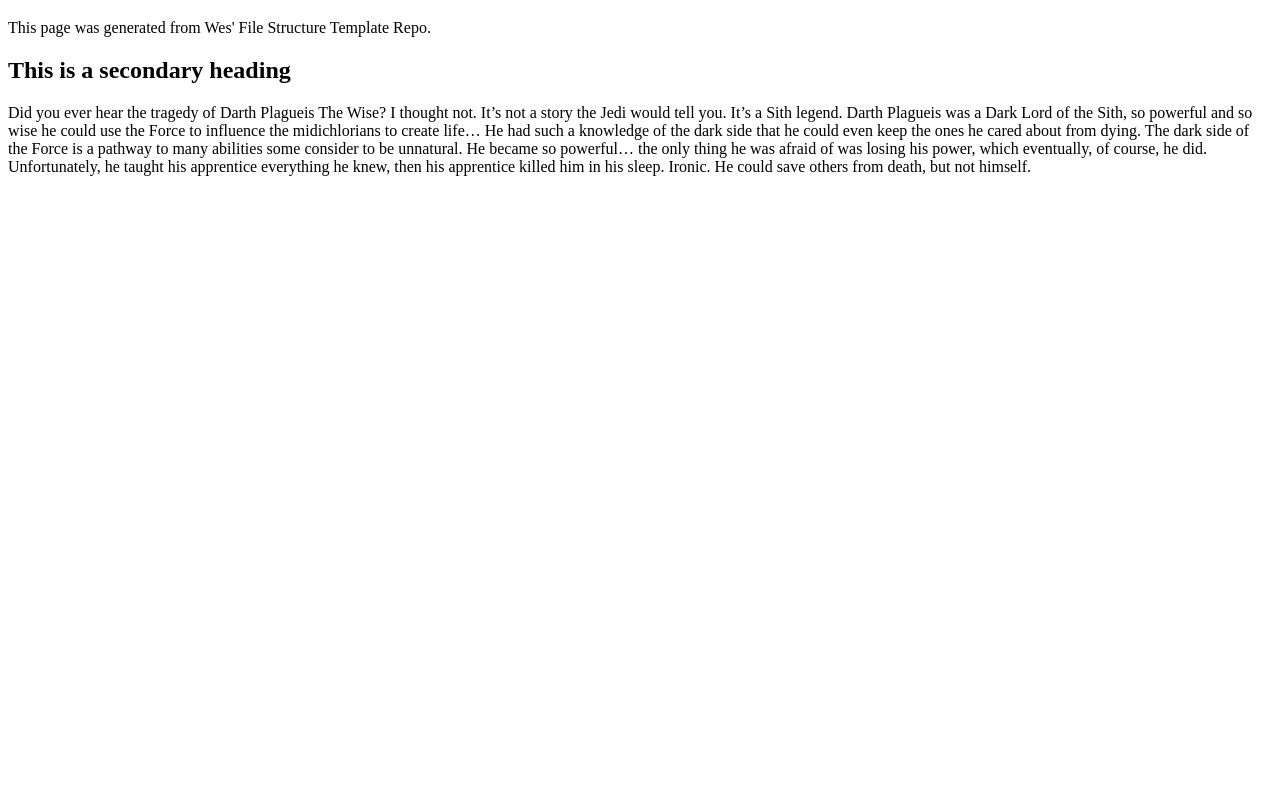
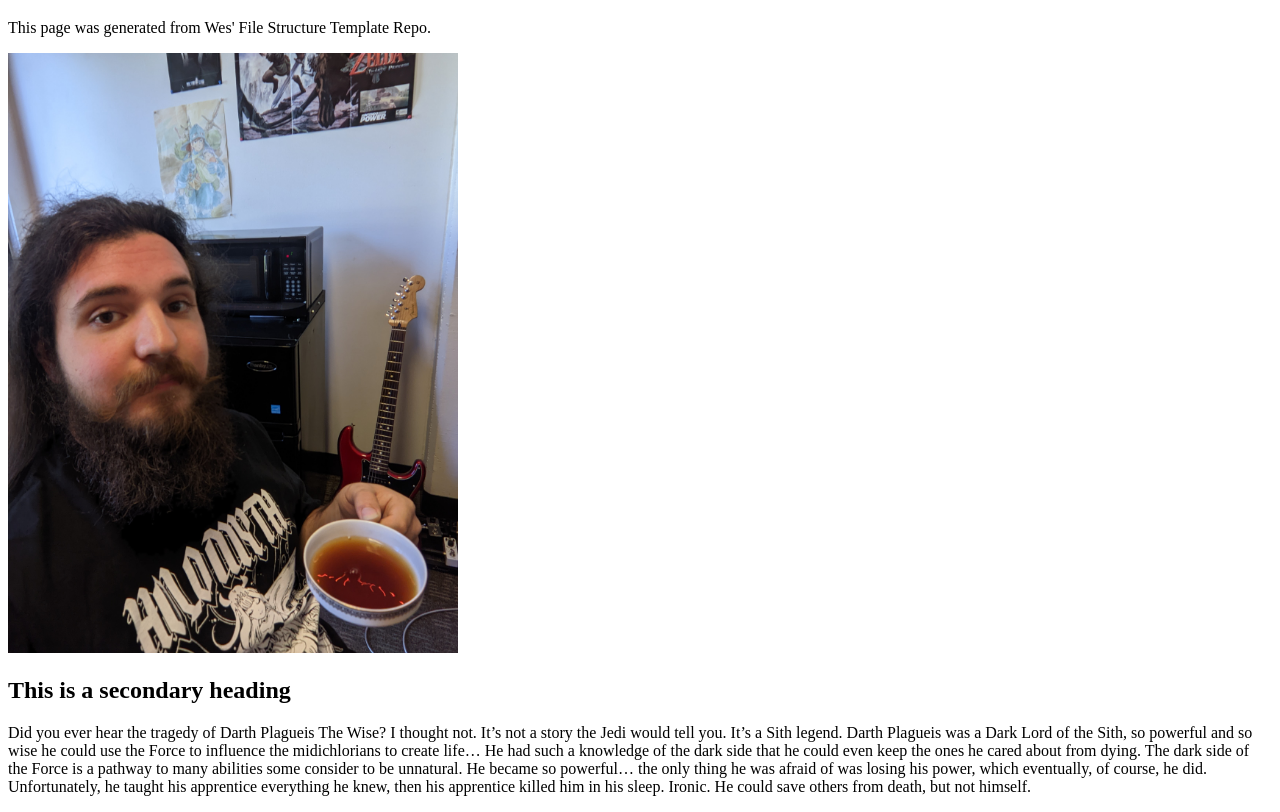
Before and after one commit to Ajalegri/art101, a plain HTML site: page index.html in a window 1280 px wide. Shown: the part 61-873 px from the top of the page. Before the commit the page ends 800 px from the top, so only its background shows below. Drawn offline with Linux system fonts and the light colour scheme.

Commit message:
Added selfie to Index

```diff
--- a/index.html
+++ b/index.html
@@ -9,6 +9,8 @@
 		<h1>Tony's Awesome Page</h1>
 		<p>This page was generated from Wes' File Structure Template Repo.</p>
 
+		<img src="img/meet-your-editor.jpg" width=450>
+
 		<h2>This is a secondary heading</h2>
 		<p>Did you ever hear the tragedy of Darth Plagueis The Wise? I thought not. It’s not a story the Jedi would tell you. It’s a Sith legend. Darth Plagueis was a Dark Lord of the Sith, so powerful and so wise he could use the Force to influence the midichlorians to create life… He had such a knowledge of the dark side that he could even keep the ones he cared about from dying. The dark side of the Force is a pathway to many abilities some consider to be unnatural. He became so powerful… the only thing he was afraid of was losing his power, which eventually, of course, he did. Unfortunately, he taught his apprentice everything he knew, then his apprentice killed him in his sleep. Ironic. He could save others from death, but not himself.</p>
 	</main>
```
Also changed, not shown: img/meet-your-editor.jpg (added).
